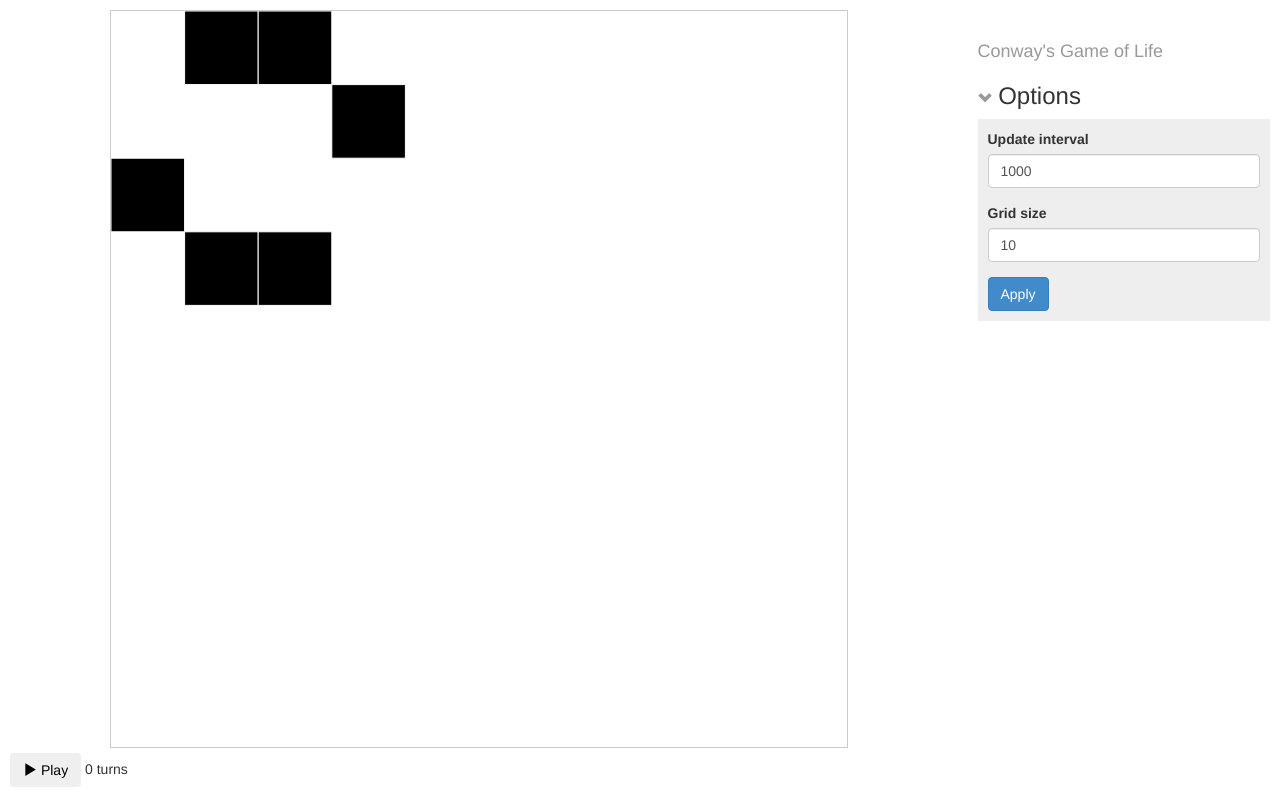
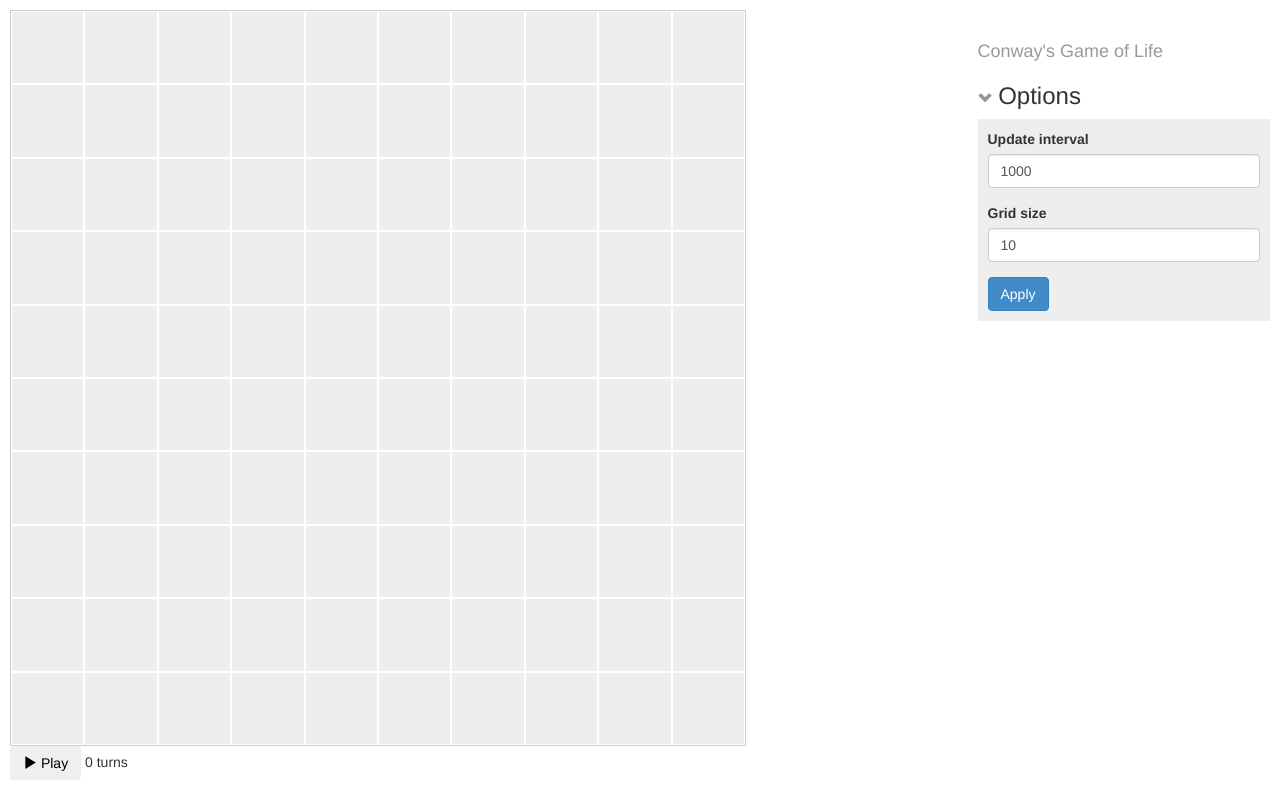
Before and after one commit to stubailo/conways-game-of-life, a website: page index.html in a window 1280 px wide. Drawn offline with Linux system fonts and the light colour scheme.

Commit message:
Drawing works, need to add some buttons

```diff
--- /dev/null
+++ b/css/conway.css
@@ -0,0 +1,42 @@
+body {
+  padding: 10px;
+  -webkit-touch-callout: none;
+  -webkit-user-select: none;
+  -khtml-user-select: none;
+  -moz-user-select: none;
+  -ms-user-select: none;
+  user-select: none;
+}
+
+#canvas {
+  border: 1px solid #ccc;
+  line-height: 0;
+}
+
+#game-container .tools {
+  padding-bottom: 10px;
+}
+
+#options-panel .title .glyphicon {
+  margin-bottom: 3px;
+}
+
+#options-panel form {
+  background-color: #eee;
+  padding: 10px;
+}
+
+.cell {
+  display: inline-block;
+  margin: 1px;
+}
+
+.cell-alive {
+  background: #000;
+  color: transparent;
+}
+
+.cell-dead {
+  background: #eee;
+  color: transparent;
+}
--- a/index.html
+++ b/index.html
@@ -2,24 +2,7 @@
 <html>
   <head>
     <link href="css/bootstrap.min.css" rel="stylesheet" media="screen">
-    <style>
-      body {
-        padding: 10px;
-      }
-      canvas {
-        border: 1px solid #ccc;
-      }
-      #game-container .tools {
-        padding-bottom: 10px;
-      }
-      #options-panel .title .glyphicon {
-        margin-bottom: 3px;
-      }
-      #options-panel form {
-        background-color: #eee;
-        padding: 10px;
-      }
-    </style>
+    <link href="css/conway.css" rel="stylesheet" media="screen">
 
     <meta name="viewport" content="width=device-width, initial-scale=1, maximum-scale=1">
   </head>
@@ -29,7 +12,7 @@
       <div class="col-sm-8 col-lg-9">
         <!-- define the HTML canvas element that will hold the graphical output -->
         <div id="game-container" style="text-align: center">
-          <canvas id="canvas" width="400" height="400"></canvas>
+          <div id="canvas" width="400" height="400"></div>
           <div class="tools" style="text-align: left">
             <button class="btn play"><span class="glyphicon glyphicon-play"></span> Play</button>
             <button class="btn pause"><span class="glyphicon glyphicon-pause"></span> Pause</button>
--- a/js/conway.js
+++ b/js/conway.js
@@ -1,5 +1,5 @@
 /*jslint es5: true, browser: true, indent: 2, newcap: true, plusplus: true */
-/*global $: false, Backbone: false, Conway: false, ConwayUtils: false, ConwayOptions: false, Color: false, Coord: false, Pad: false */
+/*global $: false, Backbone: false, Conway: false, ConwayUtils: false, ConwayOptions: false, d3: false*/
 
 (function () {
   "use strict";
@@ -13,13 +13,40 @@
     },
 
     initialize: function () {
-      var grid = "0010,1001,1001,0100";
+      // set starting state
+      this.resize_grid();
 
-      // set starting state
-      this.set("grid", ConwayUtils.parse_starting_grid(grid));
       this.listenTo(this.get("options"), "change:update-interval", this.restart_game);
+      this.listenTo(this.get("options"), "change:grid-size", this.resize_grid);
 
       this.set("turns", 0);
+    },
+
+    resize_grid: function () {
+      var new_grid_size = this.get("options").get("grid-size"),
+        new_grid = [],
+        new_row,
+        new_cell,
+        x,
+        y;
+
+      for (x = 0; x < new_grid_size; x++) {
+        new_row = [];
+        for (y = 0; y < new_grid_size; y++) {
+          new_cell = false;
+
+          // see if there is an old value to be copied
+          if (this.get("grid") !== undefined) {
+            // this function is guaranteed to not give an index error
+            new_cell = ConwayUtils.is_alive(this.get("grid"), x, y);
+          }
+
+          new_row.push(new_cell);
+        }
+        new_grid.push(new_row);
+      }
+
+      this.set("grid", new_grid);
     },
 
     start_game: function () {
@@ -27,7 +54,6 @@
         $.proxy(this.step_game, this),
         this.get("options").get("update-interval")
       );
-
       this.set("paused", false);
     },
 
@@ -49,6 +75,8 @@
 
   var ConwayView = Backbone.View.extend({
     initialize: function () {
+      this.$canvas = this.$("#canvas");
+      this.canvas = this.$canvas[0];
       this.render();
 
       this.listenTo(this.model, "change", this.render);
@@ -64,12 +92,50 @@
     },
 
     render_grid: function () {
-      var pad = Pad(this.$("canvas")[0]),
-        options = this.model.get("options"),
-        cell_size = this.$("canvas").height() / options.get("grid-size");
+      var options = this.model.get("options"),
+        cell_size = this.$("#canvas").height() / options.get("grid-size"),
+        _this = this;
 
-      // initial render
-      ConwayUtils.draw_cells(pad, this.model.get("grid"), cell_size, cell_size);
+      // clear
+
+      this.$canvas.html("");
+
+      this.model.get("grid").forEach(function (row, x) {
+        row.forEach(function (cell, y) {
+          (function () {
+            var new_cell = $("<div>").appendTo(_this.$canvas);
+
+            new_cell.css({
+              height: cell_size - 2,
+              width: cell_size - 2
+            });
+
+            new_cell.addClass("cell");
+
+            if (cell) {
+              new_cell.addClass("cell-alive");
+            } else {
+              new_cell.addClass("cell-dead");
+            }
+
+            function come_alive() {
+              _this.model.get("grid")[x][y] = true;
+              new_cell.addClass("cell-alive");
+              new_cell.removeClass("cell-dead");
+            }
+
+            new_cell.on("mouseover", function (event) {
+              if (event.which === 1) {
+                come_alive();
+              }
+            });
+
+            new_cell.on("mousedown", function (event) {
+              come_alive();
+            });
+          }());
+        });
+      });
     },
 
     render: function () {
@@ -99,7 +165,10 @@
       var max_height = $(window).height() - this.$(".tools").height() - 30;
 
       var square_side = Math.min(max_width, max_height);
-      $("canvas").attr("height", square_side).attr("width", square_side);
+      this.$canvas.css({
+        height: square_side,
+        width: square_side
+      });
 
       this.render();
     }
```
